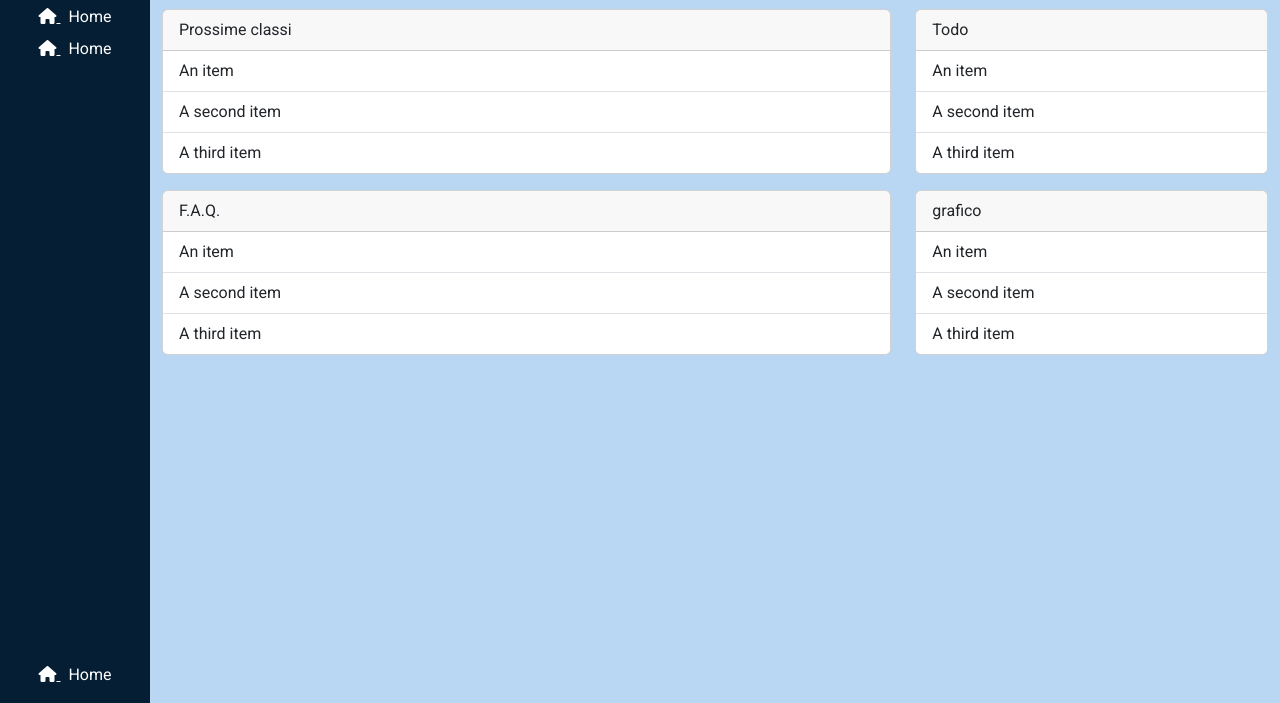
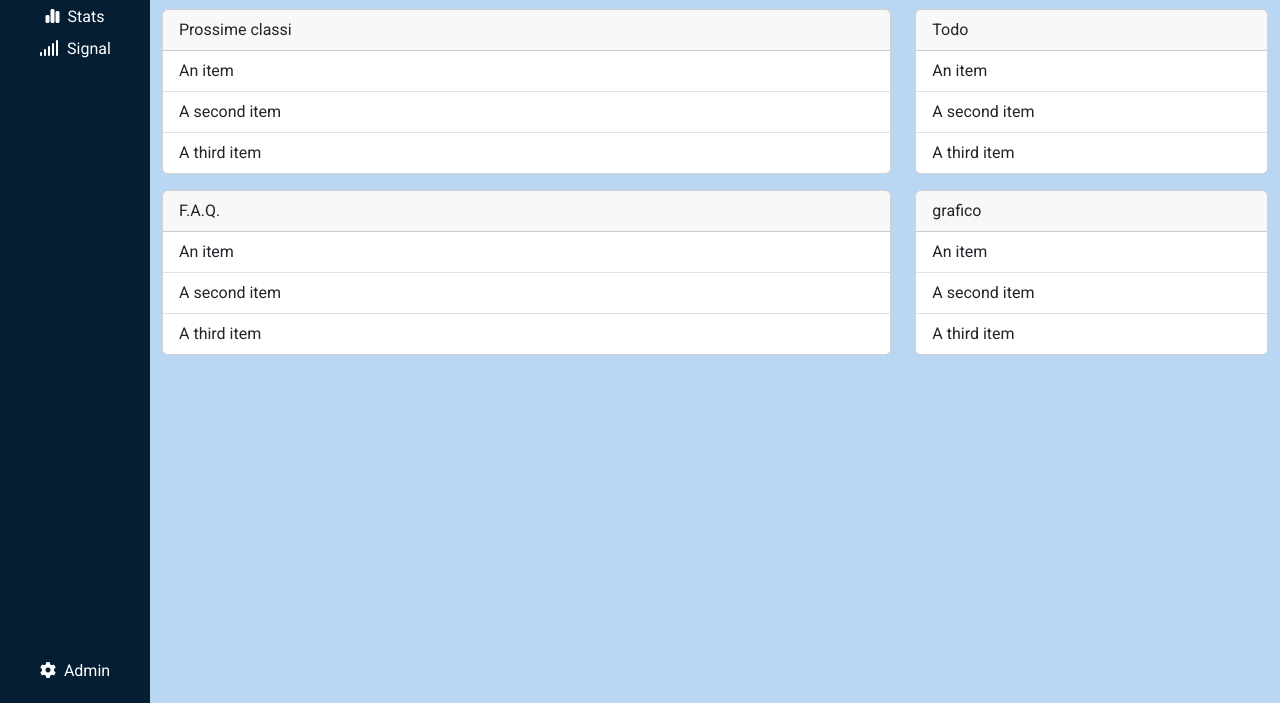
Before and after one commit to LucaBeltrami10/html-css-bootstrap-dashboard, a plain HTML site: page index.html in a window 1280 px wide. Shown: the part 97-800 px from the top of the page. Drawn offline with nearby package versions, Linux system fonts and the light colour scheme.

Commit message:
inserito testo e icone in aside

```diff
--- a/index.html
+++ b/index.html
@@ -62,31 +62,31 @@
         </header>
 
         <aside class="d-flex flex-wrap flex-column justify-content-between">
-            <ul class="d-flex text-center align-content-start flex-wrap list-unstyled text-center text-white mt-3">
+            <ul class="d-flex flex-wrap list-unstyled text-white mt-3">
                 <li class="w-100 py-1">
-                    <a href="" class="text-white d-flex justify-content-center">
+                  <a  href="" class="text-white d-flex justify-content-center text-decoration-none">
                     <div><i class="fa-solid fa-house "></i></div>
                     <span class="d-none d-lg-inline-block ps-2">Home</span>
                   </a>
                 </li>
                 <li class="w-100 py-1">
-                    <a href="" class="text-white">
-                        <i class="fa-solid fa-house "></i>
-                        <span class="d-none d-lg-inline-block ps-2">Home</span>
+                  <a  href="" class="text-white d-flex justify-content-center text-decoration-none">
+                    <div><i class="fa-solid fa-chart-simple"></i></div>
+                    <span class="d-none d-lg-inline-block ps-2">Stats</span>
                   </a>
                 </li>
                 <li class="w-100 py-1">
-                    <a href="" class="text-white">
-                        <i class="fa-solid fa-house "></i>
-                        <span class="d-none d-lg-inline-block ps-2">Home</span>
+                  <a  href="" class="text-white d-flex justify-content-center text-decoration-none">
+                    <div><i class="fa-solid fa-signal"></i></div>
+                    <span class="d-none d-lg-inline-block ps-2">Signal</span>
                   </a>
                 </li>
             </ul>
             <ul class="d-flex text-center align-content-start flex-wrap list-unstyled text-center text-white">
-                <li class="w-100">
-                    <a href="" class="text-white">
-                        <i class="fa-solid fa-house "></i>
-                        <span class="d-none d-lg-inline-block ps-2">Home</span>
+              <li class="w-100 py-1">
+                <a  href="" class="text-white d-flex justify-content-center text-decoration-none">
+                  <div><i class="fa-solid fa-gear"></i></div>
+                  <span class="d-none d-lg-inline-block ps-2">Admin</span>
                 </a>
               </li>
             </ul>
```
Lines whose indentation alone changed are shown as unchanged.
